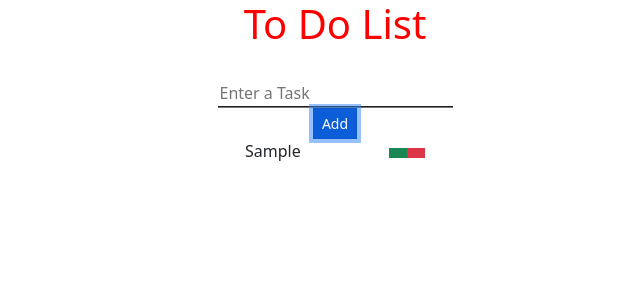
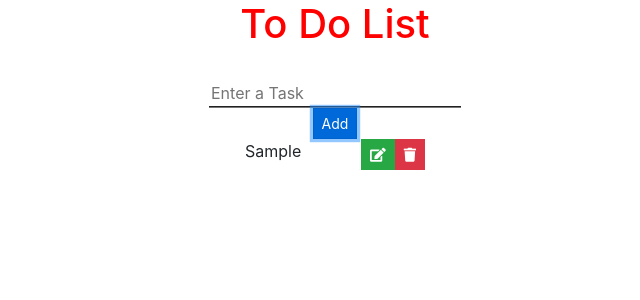
Before and after one commit to PrathmeshChiman/ToDoList, a React (Create React App) app: page / in a window 1280 px wide. Both pictures are taken after typing "Sample" into the empty fields and a click on the button "Add". Shown: the top 300 px of the page, without its empty margins (305-945 px from the left). Built offline with nearby package versions, Linux system fonts and the light colour scheme.

Commit message:
Update App.js

```diff
--- a/src/App.js
+++ b/src/App.js
@@ -1,6 +1,8 @@
 import './App.css';
 import { useState } from 'react'
 import 'bootstrap/dist/css/bootstrap.min.css';
+import '@fortawesome/fontawesome-free/css/all.min.css';
+import 'bootstrap-css-only/css/bootstrap.min.css';
 
 let ID = 0;
 
@@ -48,7 +50,7 @@ function TodoItem(props){
         <div>
           <button className="backBtn" onClick={function(){
             setFlag(false);
-            }}  title="Edit">X</button>
+            }}  title="Cancel">X</button>
         </div>
 
       </div>
@@ -58,7 +60,9 @@ function TodoItem(props){
     return(
       <>
       <div className="items">
+      <div>
         {task}
+      </div>
         <div>
           <button onClick={function(){
             setFlag(true);
```
